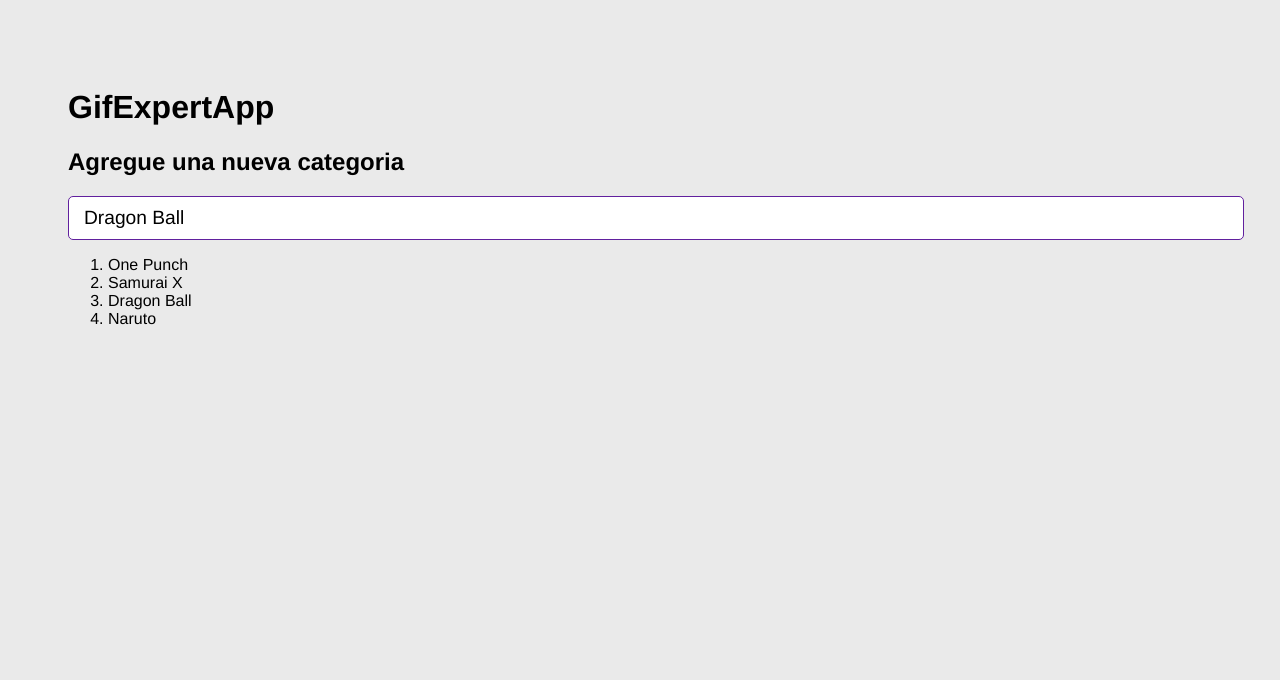
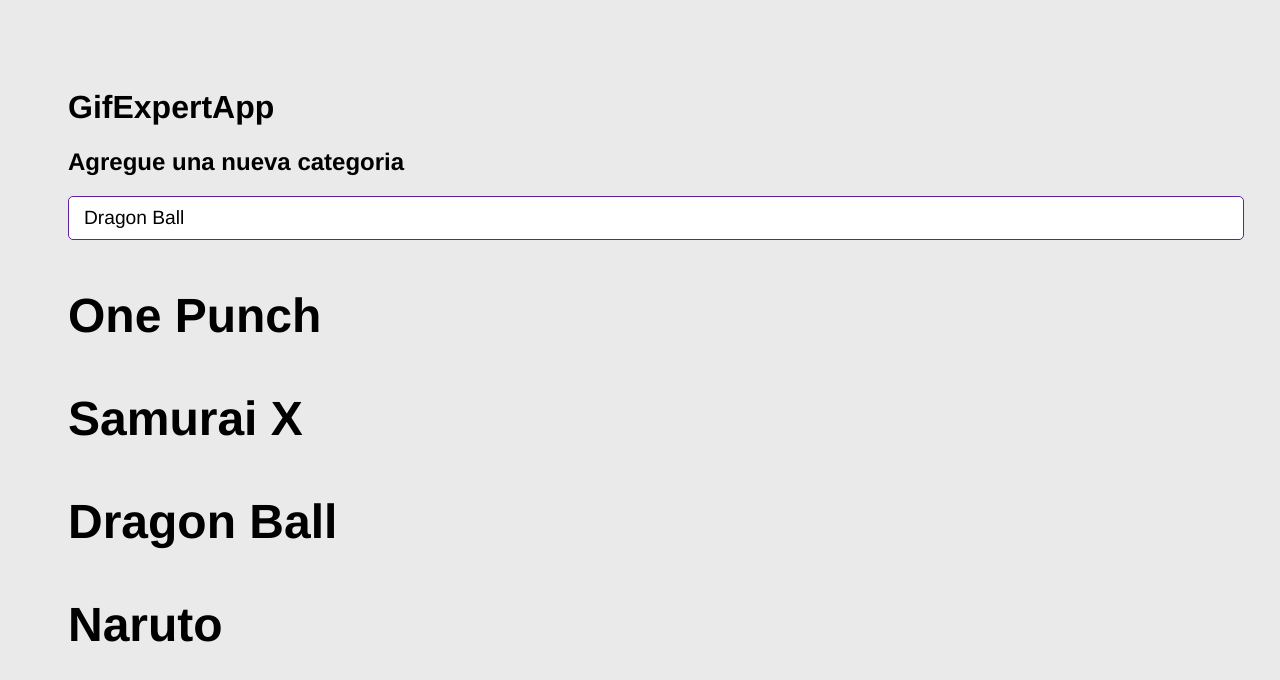
Before and after one commit to Pablo592/react-curso, a React (Vite) app in the folder 04-git-expert-app/: page / in a window 1280 px wide. Shown: the top 680 px of the page. Built offline with nearby package versions, Linux system fonts and the light colour scheme.

Commit message:
Utilizar un componente aparte para imprimir en pantalla

```diff
--- a/04-git-expert-app/src/GifExpertApp.jsx
+++ b/04-git-expert-app/src/GifExpertApp.jsx
@@ -1,5 +1,6 @@
 import React, { useState } from 'react'
 import { AddCategory } from './components/AddCategory'
+import { GifGrid } from './components/GifGrid'
 
 export const GifExpertApp = () => {
 
@@ -21,15 +22,13 @@
         onNewCategory={onAddCategory}
       />
 
-
-
-      <ol>
         {
           categories.map(category => {
-            return <li key={category}>{category}</li>
+            return <GifGrid
+                      key={category}
+                      category={category} />
           })
         }
-      </ol>
     </>
   )
 }
--- /dev/null
+++ b/04-git-expert-app/src/components/GifGrid.jsx
@@ -0,0 +1,11 @@
+import React from 'react'
+
+export const GifGrid = ({ category }) => {
+  return (
+
+    <>
+        <h3>{ category }</h3>
+    </>
+
+  )
+}
```
